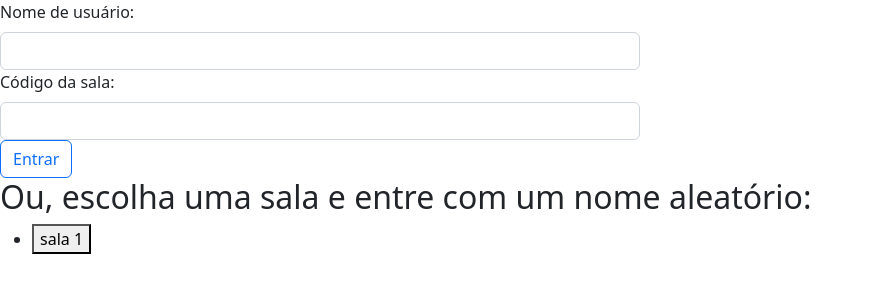
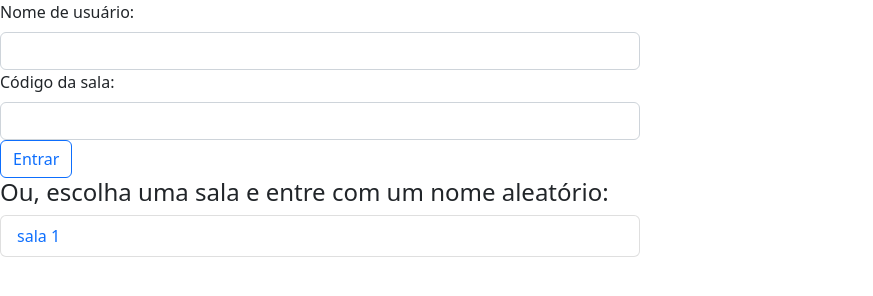
Before and after one commit to erickxyy7/chat, a website: page index.html in a window 1280 px wide. Shown: the whole page, without its empty margins (0-873 px from the left). Drawn offline with nearby package versions, Linux system fonts and the light colour scheme; no server answers.

Commit message:
Change in "direct form" design.

```diff
--- a/index.html
+++ b/index.html
@@ -22,11 +22,13 @@
                 <input class="btn btn-outline-primary" type="submit" value="Entrar">
             </form>
         </div>
-        <div id="menuChooseBuildedRoom">
-            <h2>Ou, escolha uma sala e entre com um nome aleatório:</h2>
-            <ul>
-                <li><button id="roomOne">sala 1</button></li>
-            </ul>
+        <div id="directForm">
+            <div id="menuChooseBuildedRoom">
+                <h2 class="fs-4">Ou, escolha uma sala e entre com um nome aleatório:</h2>
+                <ul class="list-group">
+                    <li class="list-group-item" id="roomOne">sala 1</li>
+                </ul>
+            </div>
         </div>
 
         <div id="messagesBox">
--- a/static/css/index.css
+++ b/static/css/index.css
@@ -14,6 +14,11 @@
     top: 305px;
 }
 
-#manualForm {
+#manualForm, #directForm {
     width: 50%;
 }
+
+.list-group-item {
+    color: #0d6efd;
+    cursor: pointer;
+}
```
